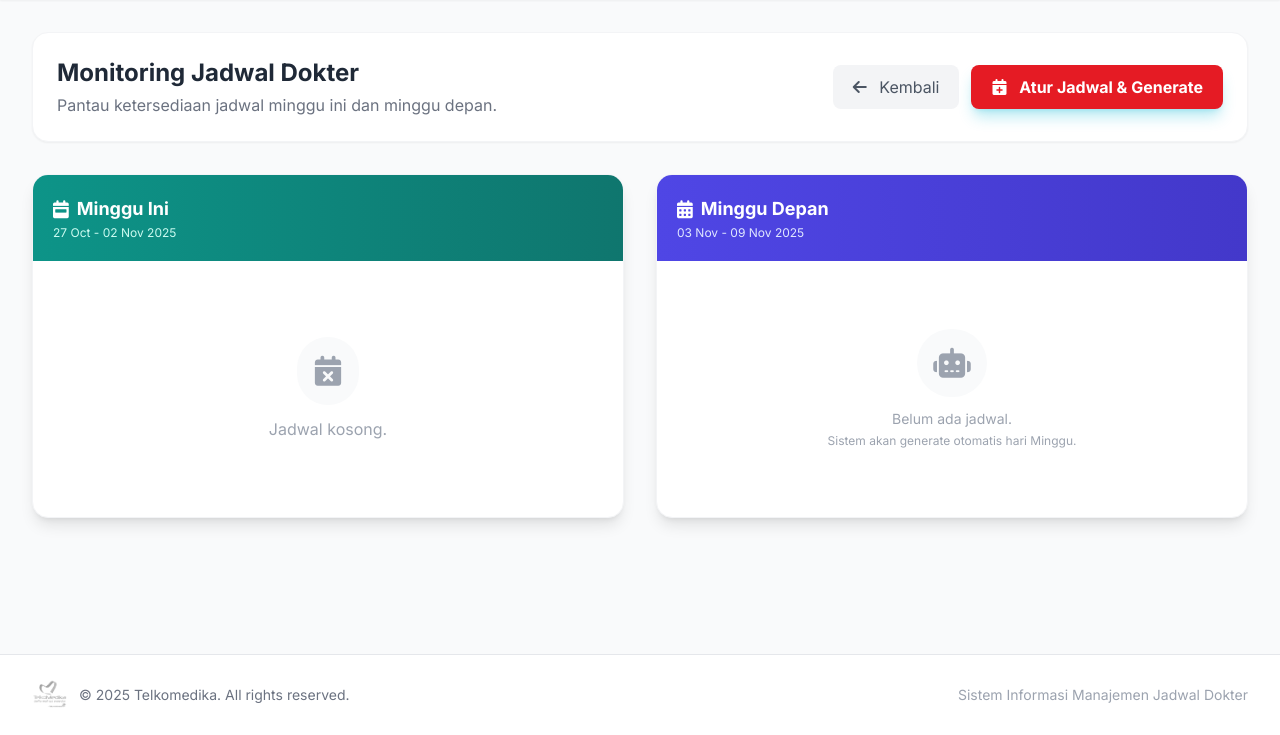
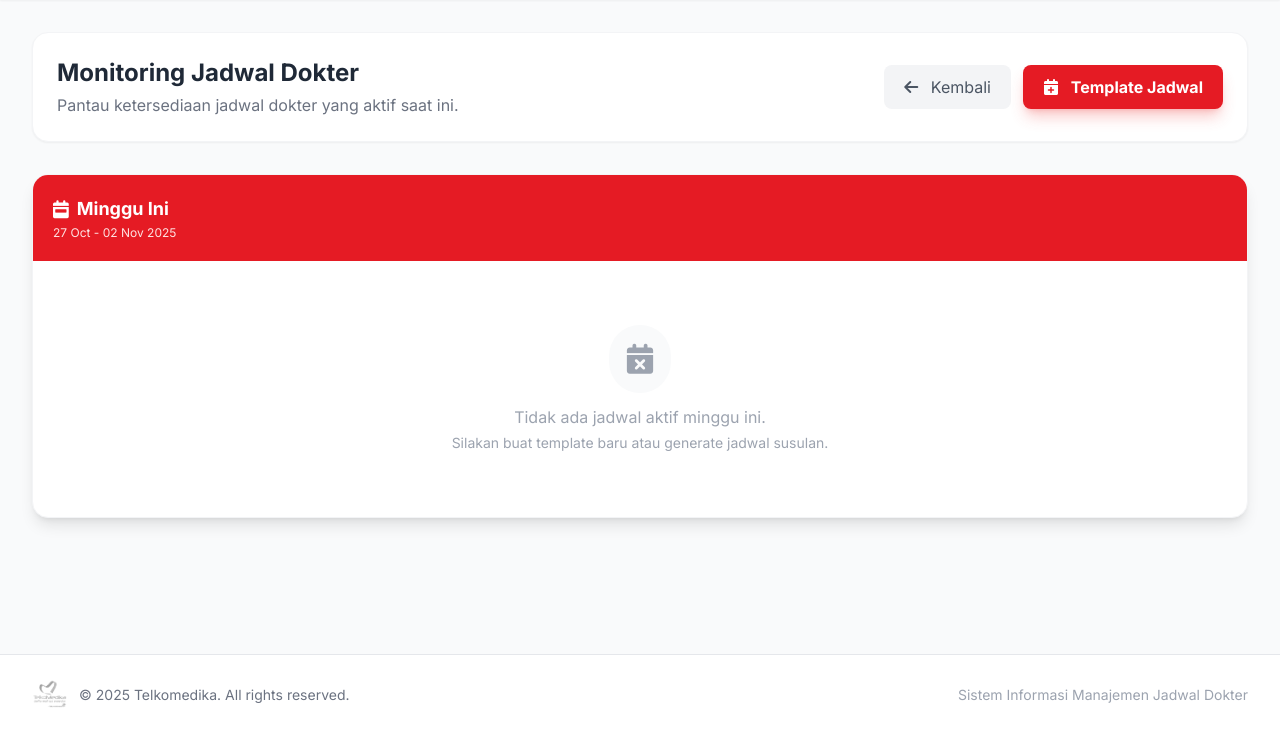
Before and after one commit to yudhasw/Telkomedika-Online-Reservation, a Flask app: page /admin/jadwal in a window 1280 px wide. Shown: the part 65-800 px from the top of the page. Run offline with Flask 3, Linux system fonts and the light colour scheme; a user stored in the database is signed in; tables that the repository leaves empty hold one stand-in row (values such as "Sample post"); some libraries are stand-ins or nearby versions.

Commit message:
#TM-50 refactor: hapus fitur generate manual jadwal minggu depan

```diff
--- a/templates/admin_jadwal.html
+++ b/templates/admin_jadwal.html
@@ -8,27 +8,28 @@
     <div class="bg-white p-6 rounded-2xl shadow-sm border border-gray-100 flex flex-col md:flex-row justify-between items-center gap-4">
         <div>
             <h1 class="text-2xl font-bold text-gray-800">Monitoring Jadwal Dokter</h1>
-            <p class="text-gray-500 mt-1">Pantau ketersediaan jadwal minggu ini dan minggu depan.</p>
+            <p class="text-gray-500 mt-1">Pantau ketersediaan jadwal dokter yang aktif saat ini.</p>
         </div>
         <div class="flex gap-3">
             <a href="{{ url_for('admin.dashboard') }}" class="px-5 py-2.5 rounded-lg text-gray-600 bg-gray-100 hover:bg-gray-200 font-medium transition">
                 <i class="fas fa-arrow-left mr-2"></i> Kembali
             </a>
-            <a href="{{ url_for('admin.create_jadwal') }}" class="px-5 py-2.5 rounded-lg text-white bg-tm-red hover:bg-cyan-700 font-bold shadow-lg shadow-cyan-500/30 transition transform hover:-translate-y-0.5">
-                <i class="fas fa-calendar-plus mr-2"></i> Atur Jadwal & Generate
+            <a href="{{ url_for('admin.create_jadwal') }}" class="px-5 py-2.5 rounded-lg text-white bg-[#E51B24] hover:bg-red-700 font-bold shadow-lg shadow-red-500/30 transition transform hover:-translate-y-0.5">
+                <i class="fas fa-calendar-plus mr-2"></i> Template Jadwal
             </a>
         </div>
     </div>
 
-    <div class="grid grid-cols-1 lg:grid-cols-2 gap-8">
+    <div class="w-full">
 
         <div class="bg-white rounded-2xl shadow-lg border border-gray-100 overflow-hidden flex flex-col h-full">
-            <div class="bg-gradient-to-r from-teal-600 to-teal-700 text-white p-5 flex justify-between items-center">
+
+            <div class="bg-[#E51B24] text-white p-5 flex justify-between items-center">
                 <div>
                     <h2 class="font-bold text-lg flex items-center gap-2">
                         <i class="fas fa-calendar-week"></i> Minggu Ini
                     </h2>
-                    <p class="text-xs text-teal-100 mt-0.5">{{ label_ini }}</p>
+                    <p class="text-xs text-red-100 mt-0.5 font-medium">{{ label_ini }}</p>
                 </div>
             </div>
 
@@ -37,29 +38,29 @@
                 <table class="w-full text-left text-sm">
                     <thead class="bg-gray-50 text-gray-600 font-semibold border-b border-gray-100">
                         <tr>
-                            <th class="p-4">Hari/Tgl</th>
-                            <th class="p-4">Dokter</th>
-                            <th class="p-4">Jam</th>
-                            <th class="p-4 text-center">Kuota</th>
-                            <th class="p-4 text-center">Aksi</th>
+                            <th class="p-4 w-[15%]">Hari/Tgl</th>
+                            <th class="p-4 w-[25%]">Dokter</th>
+                            <th class="p-4 w-[20%]">Jam</th>
+                            <th class="p-4 w-[15%] text-center">Kuota</th>
+                            <th class="p-4 w-[15%] text-center">Aksi</th>
                         </tr>
                     </thead>
                     <tbody class="divide-y divide-gray-50">
                         {% for j in jadwal_ini %}
-                        <tr class="hover:bg-teal-50/50 transition duration-150 group">
+                        <tr class="hover:bg-red-50/30 transition duration-150 group">
                             <td class="p-4">
                                 <div class="font-bold text-gray-800">{{ j.hari }}</div>
-                                <div class="text-xs text-gray-400">{{ j.tanggal.strftime('%d-%m') }}</div>
+                                <div class="text-xs text-gray-400">{{ j.tanggal.strftime('%d-%m-%Y') }}</div>
                             </td>
                             <td class="p-4">
                                 <div class="font-medium text-gray-900">{{ j.dokter.nama_dokter }}</div>
-                                <div class="text-xs text-teal-600 bg-teal-50 px-2 py-0.5 rounded inline-block mt-1">{{ j.poliklinik.nama_poli }}</div>
+                                <div class="text-xs text-red-600 bg-red-50 px-2 py-0.5 rounded inline-block mt-1">{{ j.poliklinik.nama_poli }}</div>
                             </td>
                             <td class="p-4 font-mono text-gray-600 text-xs">
                                 {{ j.jam_mulai.strftime('%H:%M') }} - {{ j.jam_selesai.strftime('%H:%M') }}
                             </td>
                             <td class="p-4 text-center">
-                                <span class="bg-green-100 text-green-700 text-xs font-bold px-2.5 py-1 rounded-full">
+                                <span class="bg-green-100 text-green-700 text-xs font-bold px-2.5 py-1 rounded-full border border-green-200">
                                     {{ j.kuota }}
                                 </span>
                             </td>
@@ -84,85 +85,13 @@
                     <div class="bg-gray-50 p-4 rounded-full mb-3">
                         <i class="fas fa-calendar-times text-3xl"></i>
                     </div>
-                    <p>Jadwal kosong.</p>
+                    <p class="font-medium">Tidak ada jadwal aktif minggu ini.</p>
+                    <p class="text-sm mt-1">Silakan buat template baru atau generate jadwal susulan.</p>
                 </div>
                 {% endif %}
             </div>
         </div>
 
-        <div class="bg-white rounded-2xl shadow-lg border border-gray-100 overflow-hidden flex flex-col h-full">
-            <div class="bg-gradient-to-r from-indigo-600 to-indigo-700 text-white p-5 flex justify-between items-center">
-                <div>
-                    <h2 class="font-bold text-lg flex items-center gap-2">
-                        <i class="fas fa-calendar-alt"></i> Minggu Depan
-                    </h2>
-                    <p class="text-xs text-indigo-100 mt-0.5">{{ label_depan }}</p>
-                </div>
-                {% if jadwal_depan %}
-                <button onclick="deleteWeek('next')" class="text-xs bg-white/20 hover:bg-white/30 text-white px-3 py-1.5 rounded-lg backdrop-blur-sm transition border border-white/30" title="Reset Jadwal">
-                    <i class="fas fa-trash-alt mr-1"></i> Reset
-                </button>
-                {% endif %}
-            </div>
-
-            <div class="overflow-x-auto flex-grow">
-                {% if jadwal_depan %}
-                <table class="w-full text-left text-sm">
-                    <thead class="bg-gray-50 text-gray-600 font-semibold border-b border-gray-100">
-                        <tr>
-                            <th class="p-4">Hari/Tgl</th>
-                            <th class="p-4">Dokter</th>
-                            <th class="p-4">Jam</th>
-                            <th class="p-4 text-center">Kuota</th>
-                            <th class="p-4 text-center">Aksi</th>
-                        </tr>
-                    </thead>
-                    <tbody class="divide-y divide-gray-50">
-                        {% for j in jadwal_depan %}
-                        <tr class="hover:bg-indigo-50/50 transition duration-150 group">
-                            <td class="p-4">
-                                <div class="font-bold text-gray-800">{{ j.hari }}</div>
-                                <div class="text-xs text-gray-400">{{ j.tanggal.strftime('%d-%m') }}</div>
-                            </td>
-                            <td class="p-4">
-                                <div class="font-medium text-gray-900">{{ j.dokter.nama_dokter }}</div>
-                                <div class="text-xs text-indigo-600 bg-indigo-50 px-2 py-0.5 rounded inline-block mt-1">{{ j.poliklinik.nama_poli }}</div>
-                            </td>
-                            <td class="p-4 font-mono text-gray-600 text-xs">
-                                {{ j.jam_mulai.strftime('%H:%M') }} - {{ j.jam_selesai.strftime('%H:%M') }}
-                            </td>
-                            <td class="p-4 text-center">
-                                <span class="bg-blue-100 text-blue-700 text-xs font-bold px-2.5 py-1 rounded-full">
-                                    {{ j.kuota }}
-                                </span>
-                            </td>
-                            <td class="p-4 text-center">
-                                <div class="flex justify-center gap-2">
-                                    <button onclick="openEditModal('{{ j.jadwal_id }}', '{{ j.dokter.nama_dokter }}', '{{ j.jam_mulai.strftime('%H:%M') }}', '{{ j.jam_selesai.strftime('%H:%M') }}', '{{ j.kuota }}')"
-                                            class="p-1.5 text-blue-600 hover:bg-blue-50 rounded-md transition border border-blue-200" title="Edit">
-                                        <i class="fas fa-pen"></i>
-                                    </button>
-                                    <button onclick="deleteItem('{{ j.jadwal_id }}')"
-                                            class="p-1.5 text-red-600 hover:bg-red-50 rounded-md transition border border-red-200" title="Hapus">
-                                        <i class="fas fa-trash"></i>
-                                    </button>
-                                </div>
-                            </td>
-                        </tr>
-                        {% endfor %}
-                    </tbody>
-                </table>
-                {% else %}
-                <div class="flex flex-col items-center justify-center h-64 text-gray-400">
-                    <div class="bg-gray-50 p-4 rounded-full mb-3">
-                        <i class="fas fa-robot text-3xl"></i>
-                    </div>
-                    <p class="text-sm">Belum ada jadwal.</p>
-                    <p class="text-xs mt-1">Sistem akan generate otomatis hari Minggu.</p>
-                </div>
-                {% endif %}
-            </div>
-        </div>
     </div>
 </div>
 
@@ -184,24 +113,24 @@
             <div class="grid grid-cols-2 gap-4">
                 <div>
                     <label class="block text-xs font-bold text-gray-500 uppercase tracking-wide mb-1">Mulai</label>
-                    <input type="time" id="editJamMulai" class="w-full border-gray-300 border px-3 py-2 rounded-lg focus:ring-tm-cyan focus:border-tm-cyan">
+                    <input type="time" id="editJamMulai" class="w-full border-gray-300 border px-3 py-2 rounded-lg focus:ring-[#E51B24] focus:border-[#E51B24]">
                 </div>
                 <div>
                     <label class="block text-xs font-bold text-gray-500 uppercase tracking-wide mb-1">Selesai</label>
-                    <input type="time" id="editJamSelesai" class="w-full border-gray-300 border px-3 py-2 rounded-lg focus:ring-tm-cyan focus:border-tm-cyan">
+                    <input type="time" id="editJamSelesai" class="w-full border-gray-300 border px-3 py-2 rounded-lg focus:ring-[#E51B24] focus:border-[#E51B24]">
                 </div>
             </div>
 
             <div>
                 <label class="block text-xs font-bold text-gray-500 uppercase tracking-wide mb-1">Kuota</label>
-                <input type="number" id="editKuota" class="w-full border-gray-300 border px-3 py-2 rounded-lg focus:ring-tm-cyan focus:border-tm-cyan">
+                <input type="number" id="editKuota" class="w-full border-gray-300 border px-3 py-2 rounded-lg focus:ring-[#E51B24] focus:border-[#E51B24]">
                 <p class="text-[10px] text-gray-400 mt-1">*Kosongkan untuk hitung otomatis.</p>
             </div>
         </div>
 
         <div class="flex justify-end gap-3 mt-8">
             <button onclick="closeEditModal()" class="px-4 py-2 text-gray-600 hover:bg-gray-50 rounded-lg transition text-sm font-medium">Batal</button>
-            <button onclick="submitEdit()" class="px-4 py-2 bg-tm-cyan text-white rounded-lg hover:bg-cyan-700 font-bold transition shadow-lg shadow-cyan-500/30 text-sm">Simpan</button>
+            <button onclick="submitEdit()" class="px-4 py-2 bg-[#E51B24] text-white rounded-lg hover:bg-red-700 font-bold transition shadow-lg shadow-red-500/30 text-sm">Simpan</button>
         </div>
     </div>
 </div>
@@ -212,7 +141,6 @@
         if(!confirm("Yakin ingin menghapus jadwal dokter ini secara permanen?")) return;
 
         try {
-            // Menggunakan template literal untuk URL yang benar
             const res = await fetch(`/admin/jadwal/delete/${id}`, { method: 'DELETE' });
             const data = await res.json();
 
@@ -229,8 +157,7 @@
 
     // 2. DELETE SATU MINGGU (Reset Bulk)
     async function deleteWeek(scope) {
-        const label = scope === 'current' ? 'MINGGU INI' : 'MINGGU DEPAN';
-        if(!confirm(`PERINGATAN: Anda akan menghapus SEMUA jadwal untuk ${label}.\n\nApakah Anda yakin ingin me-reset jadwal ini?`)) return;
+        if(!confirm(`PERINGATAN: Anda akan menghapus SEMUA jadwal Minggu Ini.\n\nApakah Anda yakin?`)) return;
 
         try {
             const res = await fetch("{{ url_for('admin.delete_jadwal_week') }}", {
```
Also changed, not shown: templates/admin_createjadwal.html (+1 -6 lines).
